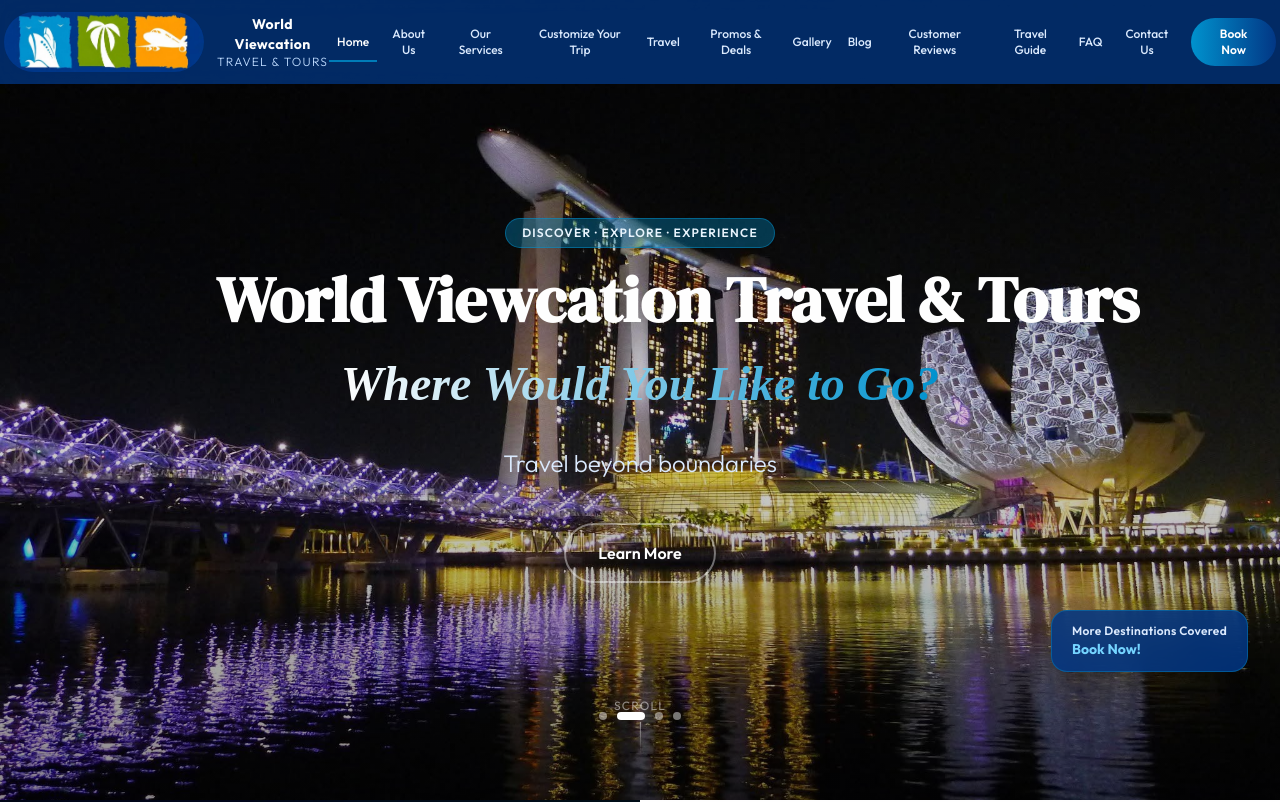
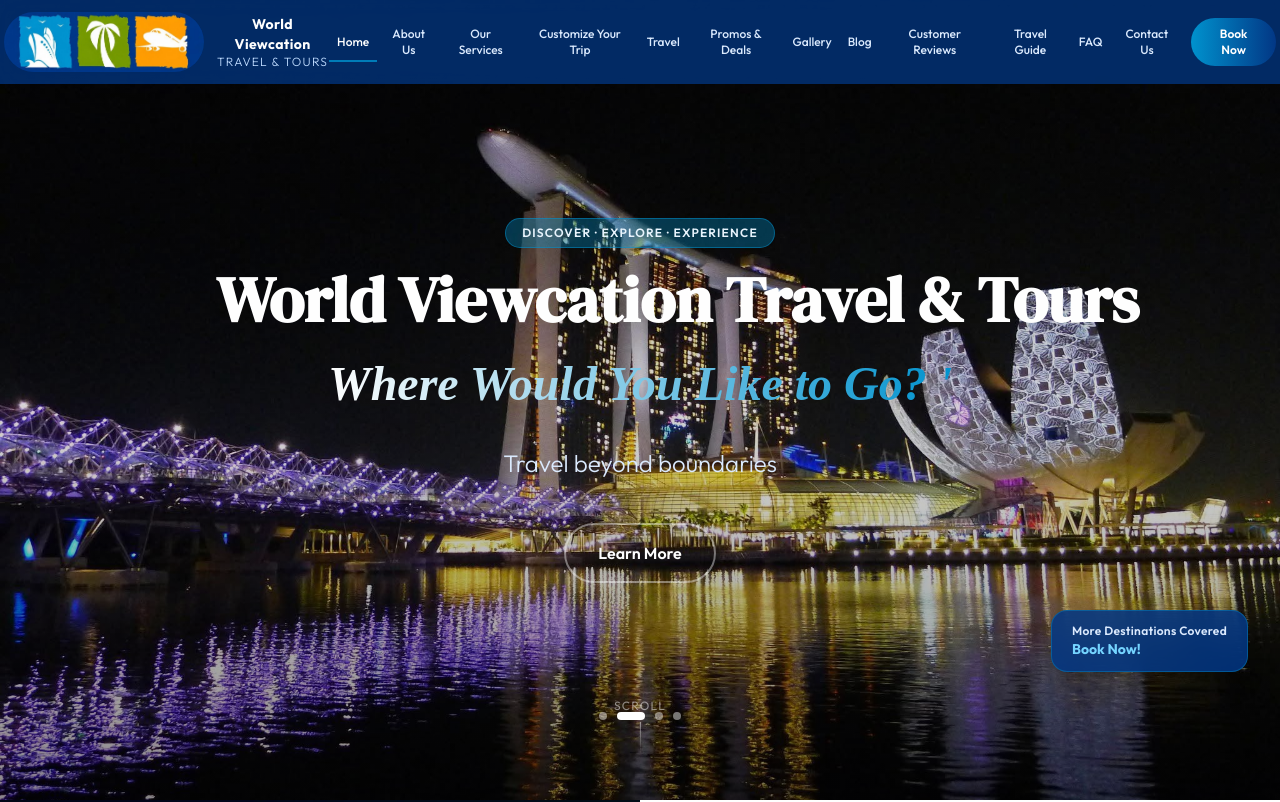
Before and after one commit to migueljavier1939-hash/WorldViewcation, a React (Vite) app: page / in a window 1280 px wide. Shown: the top 802 px of the page. Built offline with nearby package versions, Linux system fonts and the light colour scheme; the HTML template or start-up script is replaced by a standard one; a web font is replaced by a local one.

Commit message:
Update Home

```diff
--- a/src/pages/Home.tsx
+++ b/src/pages/Home.tsx
@@ -62,7 +62,7 @@ function Hero() {
             className="animated-gradient transition-all duration-300 hover:scale-105 hover:drop-shadow-lg cursor-pointer"
             style={{ background: "linear-gradient(90deg, #FEFEFE, #0092CE, #FEFEFE)", backgroundSize: "200% auto", WebkitBackgroundClip: "text", WebkitTextFillColor: "transparent", backgroundClip: "text", fontFamily: "'Style Script', cursive", fontStyle: "italic", fontSize: "clamp(1.8rem, 4vw, 3rem)", fontWeight: "bold", display: "inline-block" }}
           >
-            Where Would You Like to Go?
+            Where Would You Like to Go? '
           </button>
         </div>
         <h2 className="hero-text-3 text-blue-100 text-2xl md:text-2xl mb-10 max-w-2xl mx-auto font-light leading-relaxed">
```
